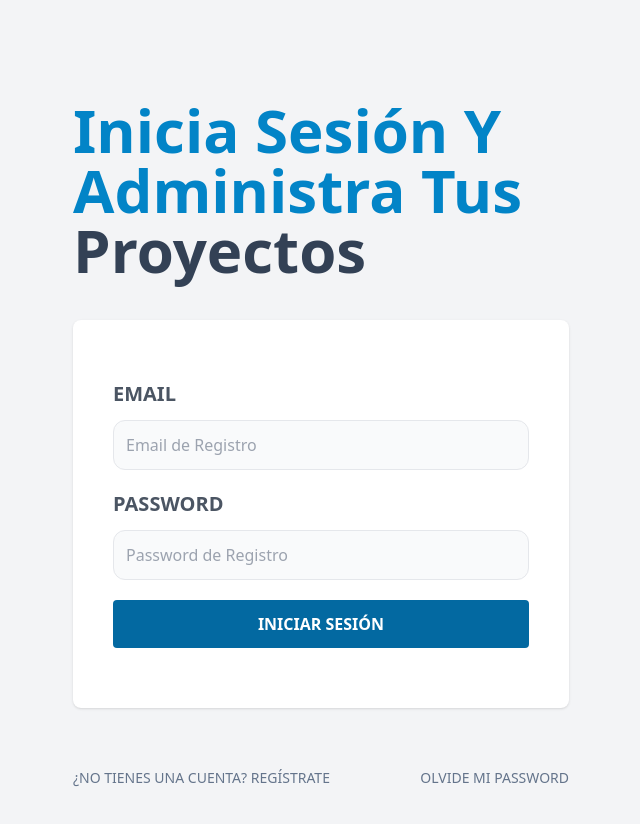
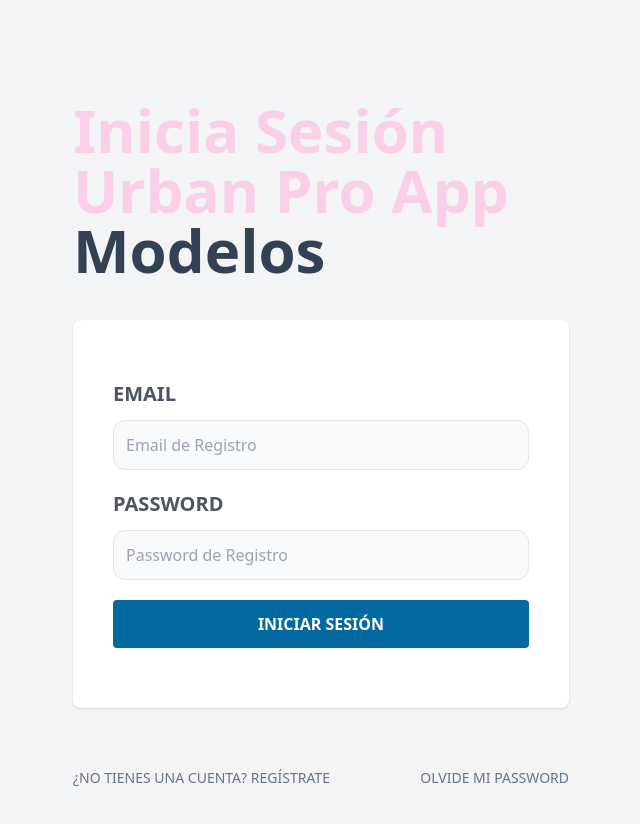
Before and after one commit to Urban-Pro/Urban_Pro_Frontend, a React (Vite) app: page / in a window 1280 px wide. Shown: the top 824 px of the page, without its empty margins (319-959 px from the left). Built offline with nearby package versions, Linux system fonts and the light colour scheme; no server answers.

Commit message:
Urban Pro Login

```diff
--- a/src/paginas/Login.jsx
+++ b/src/paginas/Login.jsx
@@ -45,8 +45,8 @@
 
   return (
     <>
-        <h1 className="text-sky-600 font-black text-6xl capitalize">Inicia sesión y administra tus {''}
-            <span className="text-slate-700">proyectos</span>
+        <h1 className="text-pink-200 font-black text-6xl capitalize">Inicia sesión Urban {'\n'} Pro App {''}
+            <span className="text-slate-700">Modelos</span>
         </h1>
 
         {msg && <Alerta alerta={alerta } />}
```
